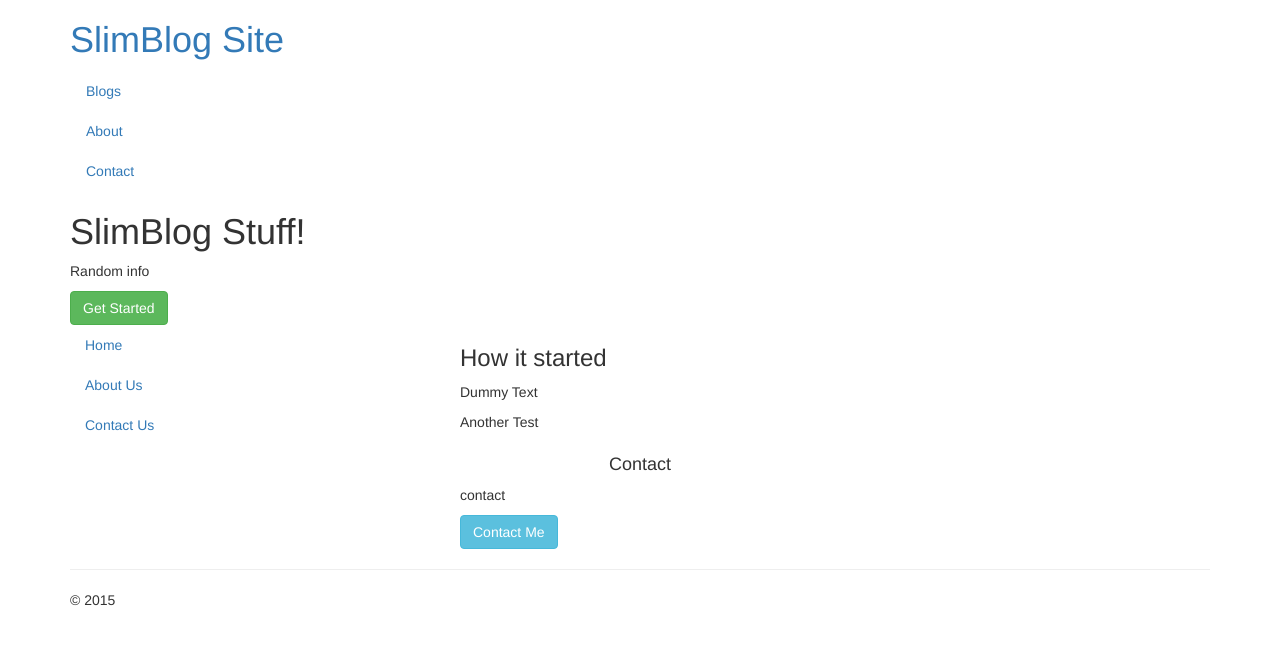
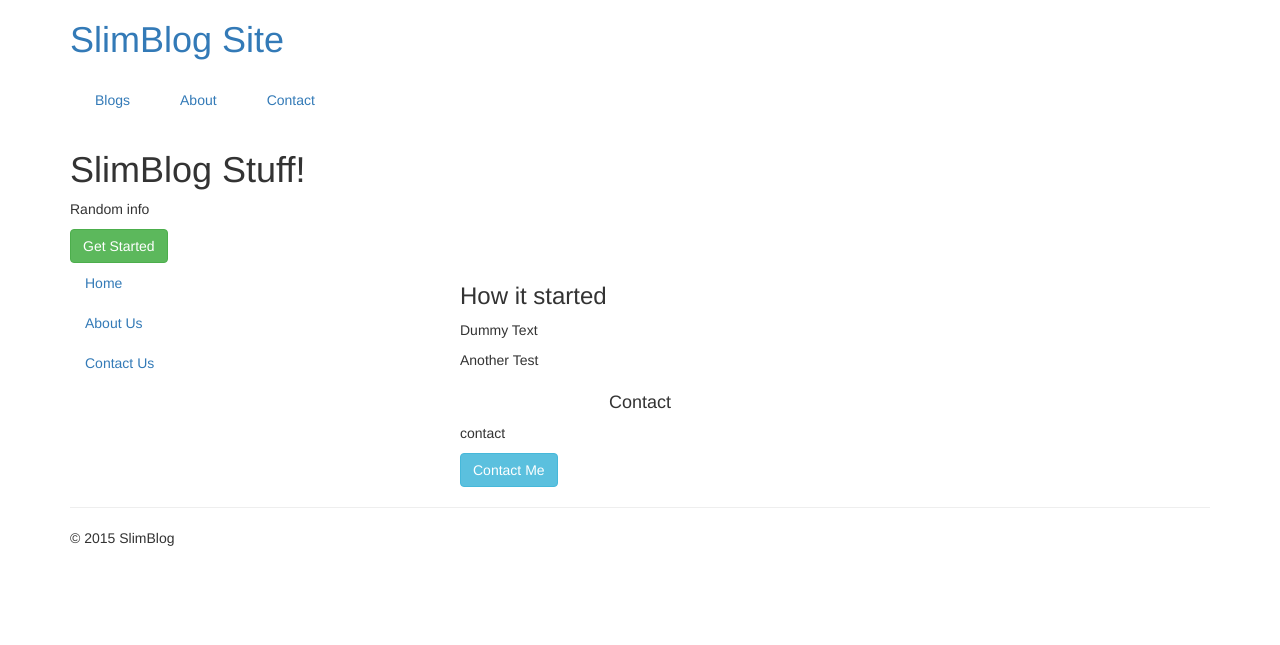
Before and after one commit to Walter624/SlimBlog, a PHP site: template src/SlimBlog/Resources/views/layout.html.twig in a window 1280 px wide. Shown: the top 645 px of the page. Run offline with PHP 8.4, Linux system fonts and the light colour scheme; the template is opened without the code that fills it, so the values that code supplies are empty; some libraries are stand-ins or nearby versions.

Commit message:
added more CSS

```diff
--- a/src/SlimBlog/Resources/views/layout.html.twig
+++ b/src/SlimBlog/Resources/views/layout.html.twig
@@ -5,11 +5,12 @@
     <meta charset="UTF-8">
     <meta name="viewport" content="width=device-width, initial-scale=1">
     <link rel="stylesheet" href="https://maxcdn.bootstrapcdn.com/bootstrap/3.3.2/css/bootstrap.min.css">
+    <link rel="stylesheet" type="text/css" href="web/bundles/slimblog/css/style.css"
 <body>
 {% block body %}
     <div class="container">
         <h1><a href="#">SlimBlog Site</a></h1>
-        <div class="navbar">
+        <div id="navbar">
             <div class="navbar-inner">
                 <ul class="nav">
                     <li><a href="#">Blogs</a></li>
@@ -57,7 +58,7 @@
 
         <hr>
         <div class="footer">
-            <p>&copy; 2015</p>
+            <p>&copy; 2015 SlimBlog</p>
         </div>
     </div>
 
--- /dev/null
+++ b/web/bundles/slimblog/css/style.css
@@ -0,0 +1,24 @@
+#container {
+    width:600px;
+    margin:0 auto;
+    overflow:auto;
+}
+#header {
+    height:90px;
+}
+#footer {
+    height:40px;
+}
+#navbar {
+    overflow:auto;
+}
+#navbar ul {
+    list-style:none;
+    height:30px;
+    padding:0px;
+    margin:0px;
+}
+#navbar ul li {
+    float:left;
+    margin:10px;
+}
```
